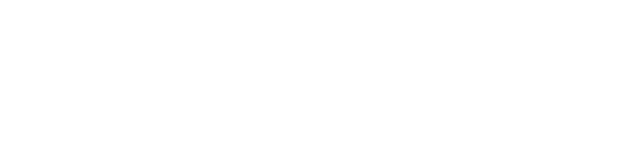
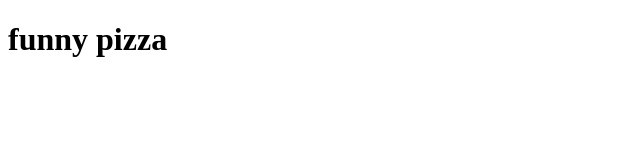
Before and after one commit to PierreGatschine/sharezza, a plain HTML site: page index.html in a window 1280 px wide. Shown: the whole page, without its empty margins (0-640 px from the left). Drawn offline with Linux system fonts and the light colour scheme.

Commit message:
Change h1

```diff
--- a/index.html
+++ b/index.html
@@ -5,6 +5,6 @@
     <title>sharezza</title>
   </head>
   <body>
-
+    <h1>funny pizza</h1>
   </body>
 </html>
```
